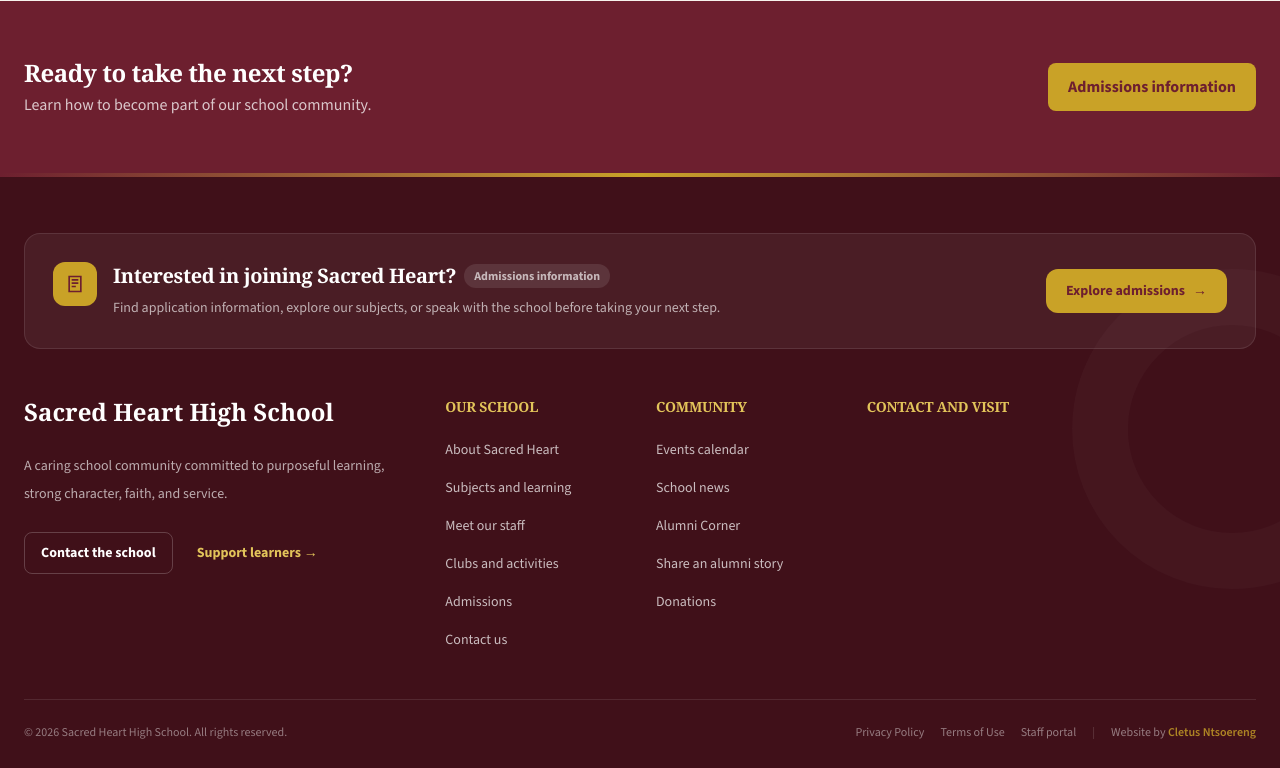
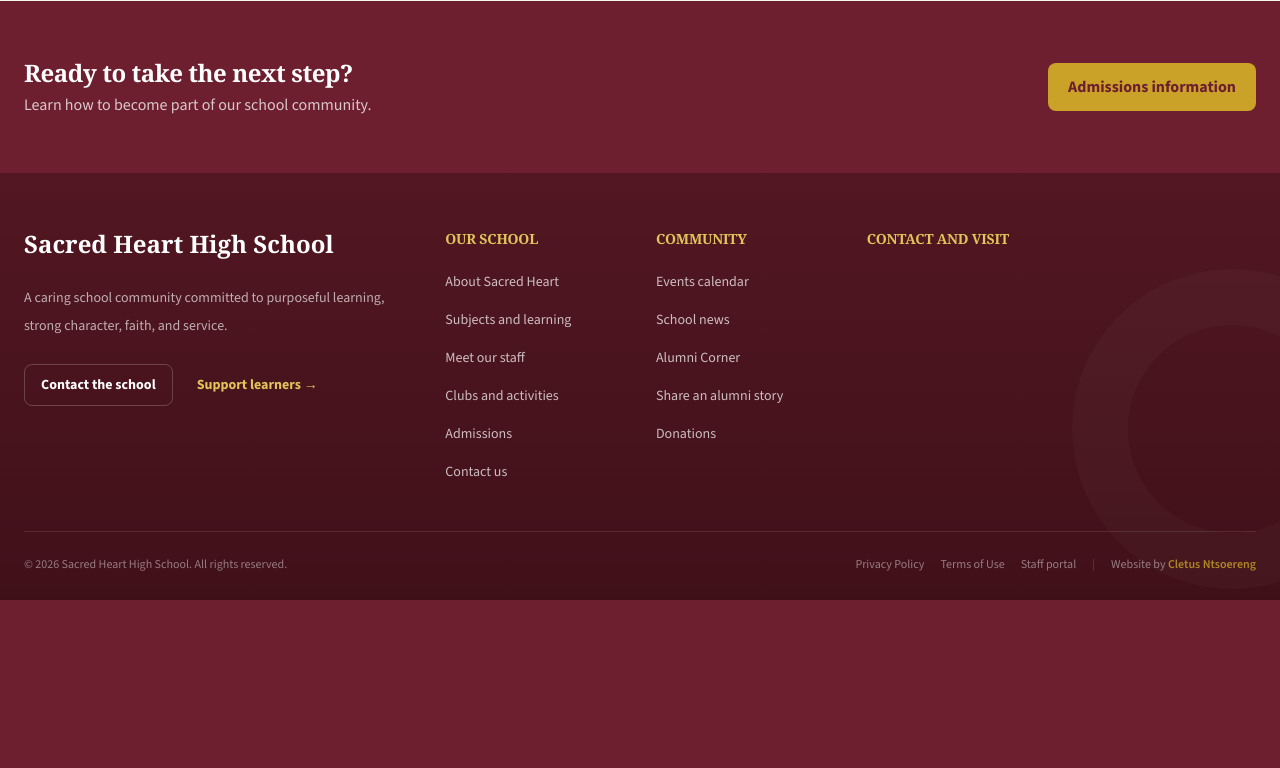
Before and after one commit to ntsoereng/sacredheart, a Django app: page /subjects/ in a window 1280 px wide. Shown: the part 612-1380 px from the top of the page. After the commit the page ends 1212 px from the top, so only its background shows below. Run offline with Django 5.2, Linux system fonts and the light colour scheme; data that the repository does not hold is empty; some web fonts are replaced.

Commit message:
Fix footer CTA

```diff
--- a/static/css/output.css
+++ b/static/css/output.css
@@ -434,9 +434,6 @@
   .mb-12 {
     margin-bottom: calc(var(--spacing) * 12);
   }
-  .ml-2 {
-    margin-left: calc(var(--spacing) * 2);
-  }
   .ml-11 {
     margin-left: calc(var(--spacing) * 11);
   }
@@ -1076,9 +1073,6 @@
       border-color: color-mix(in oklab, var(--color-white) 2.5%, transparent);
     }
   }
-  .bg-\[\#401019\] {
-    background-color: #401019;
-  }
   .bg-\[\#f3ece2\] {
     background-color: #f3ece2;
   }
@@ -1124,12 +1118,6 @@
   .bg-green-400 {
     background-color: var(--color-green-400);
   }
-  .bg-green-400\/15 {
-    background-color: color-mix(in srgb, oklch(79.2% 0.209 151.711) 15%, transparent);
-    @supports (color: color-mix(in lab, red, red)) {
-      background-color: color-mix(in oklab, var(--color-green-400) 15%, transparent);
-    }
-  }
   .bg-green-400\/20 {
     background-color: color-mix(in srgb, oklch(79.2% 0.209 151.711) 20%, transparent);
     @supports (color: color-mix(in lab, red, red)) {
@@ -1202,14 +1190,8 @@
       background-color: color-mix(in oklab, var(--color-white) 95%, transparent);
     }
   }
-  .bg-white\/\[\.055\] {
-    background-color: color-mix(in srgb, #fff 5.5%, transparent);
-    @supports (color: color-mix(in lab, red, red)) {
-      background-color: color-mix(in oklab, var(--color-white) 5.5%, transparent);
-    }
-  }
-  .bg-gradient-to-r {
-    --tw-gradient-position: to right in oklab;
+  .bg-gradient-to-b {
+    --tw-gradient-position: to bottom in oklab;
     background-image: linear-gradient(var(--tw-gradient-stops));
   }
   .bg-\[radial-gradient\(circle_at_12\%_18\%\,rgba\(201\,162\,39\,\.2\)\,transparent_30\%\)\,radial-gradient\(circle_at_92\%_82\%\,rgba\(109\,31\,47\,\.13\)\,transparent_32\%\)\] {
@@ -1218,17 +1200,12 @@
   .bg-\[radial-gradient\(circle_at_top_right\,rgba\(226\,196\,90\,\.22\)\,transparent_45\%\)\] {
     background-image: radial-gradient(circle at top right,rgba(226,196,90,.22),transparent 45%);
   }
-  .from-primary {
-    --tw-gradient-from: var(--color-primary);
+  .from-primary-dark {
+    --tw-gradient-from: var(--color-primary-dark);
     --tw-gradient-stops: var(--tw-gradient-via-stops, var(--tw-gradient-position), var(--tw-gradient-from) var(--tw-gradient-from-position), var(--tw-gradient-to) var(--tw-gradient-to-position));
   }
-  .via-gold {
-    --tw-gradient-via: var(--color-gold);
-    --tw-gradient-via-stops: var(--tw-gradient-position), var(--tw-gradient-from) var(--tw-gradient-from-position), var(--tw-gradient-via) var(--tw-gradient-via-position), var(--tw-gradient-to) var(--tw-gradient-to-position);
-    --tw-gradient-stops: var(--tw-gradient-via-stops);
-  }
-  .to-primary {
-    --tw-gradient-to: var(--color-primary);
+  .to-\[\#401019\] {
+    --tw-gradient-to: #401019;
     --tw-gradient-stops: var(--tw-gradient-via-stops, var(--tw-gradient-position), var(--tw-gradient-from) var(--tw-gradient-from-position), var(--tw-gradient-to) var(--tw-gradient-to-position));
   }
   .object-contain {
@@ -1272,9 +1249,6 @@
   }
   .px-2 {
     padding-inline: calc(var(--spacing) * 2);
-  }
-  .px-2\.5 {
-    padding-inline: calc(var(--spacing) * 2.5);
   }
   .px-3 {
     padding-inline: calc(var(--spacing) * 3);
@@ -2178,11 +2152,6 @@
   .md\:justify-between {
     @media (width >= 48rem) {
       justify-content: space-between;
-    }
-  }
-  .md\:p-7 {
-    @media (width >= 48rem) {
-      padding: calc(var(--spacing) * 7);
     }
   }
   .md\:p-8 {
--- a/templates/partials/footer.html
+++ b/templates/partials/footer.html
@@ -1,55 +1,11 @@
-<footer class="relative overflow-hidden bg-[#401019] text-white">
+<footer
+  class="relative overflow-hidden bg-gradient-to-b from-primary-dark to-[#401019] text-white"
+>
   <div
     class="absolute -right-28 top-24 h-80 w-80 rounded-full border-[3.5rem] border-white/[.025]"
     aria-hidden="true"
   ></div>
-  <div class="h-1 bg-gradient-to-r from-primary via-gold to-primary"></div>
-
   <div class="relative mx-auto max-w-7xl px-6 pb-7 pt-12 md:pt-14">
-    <div
-      class="mb-12 grid gap-6 rounded-2xl border border-white/10 bg-white/[.055] p-6 sm:grid-cols-[1fr_auto] sm:items-center md:p-7"
-    >
-      <div class="flex items-start gap-4">
-        <span
-          class="hidden h-11 w-11 shrink-0 items-center justify-center rounded-xl bg-gold text-primary sm:flex"
-          aria-hidden="true"
-        >
-          <svg
-            class="h-5 w-5"
-            viewBox="0 0 24 24"
-            fill="none"
-            stroke="currentColor"
-            stroke-width="2"
-          >
-            <path d="M5 3h14v18H5zM8 7h8m-8 4h8m-8 4h5" />
-          </svg>
-        </span>
-        <div>
-          <div class="flex flex-wrap items-center gap-2">
-            <h2 class="text-xl font-bold">
-              Interested in joining Sacred Heart?
-            </h2>
-            {% if site_settings.admissions_open %}<span
-              class="rounded-full bg-green-400/15 px-2.5 py-1 text-xs font-bold text-green-200"
-              >Admissions open</span
-            >{% else %}<span
-              class="rounded-full bg-white/10 px-2.5 py-1 text-xs font-bold text-white/65"
-              >Admissions information</span
-            >{% endif %}
-          </div>
-          <p class="mt-1.5 max-w-2xl text-sm leading-6 text-white/65">
-            Find application information, explore our subjects, or speak with
-            the school before taking your next step.
-          </p>
-        </div>
-      </div>
-      <a
-        href="{% url 'application-create' %}"
-        class="inline-flex min-h-11 items-center justify-center rounded-xl bg-gold px-5 py-3 text-sm font-bold text-primary hover:-translate-y-0.5 hover:bg-gold-light"
-        >Explore admissions <span class="ml-2" aria-hidden="true">→</span></a
-      >
-    </div>
-
     <div class="grid gap-10 sm:grid-cols-2 lg:grid-cols-12 lg:gap-8">
       <div class="sm:col-span-2 lg:col-span-4">
         <a
```
